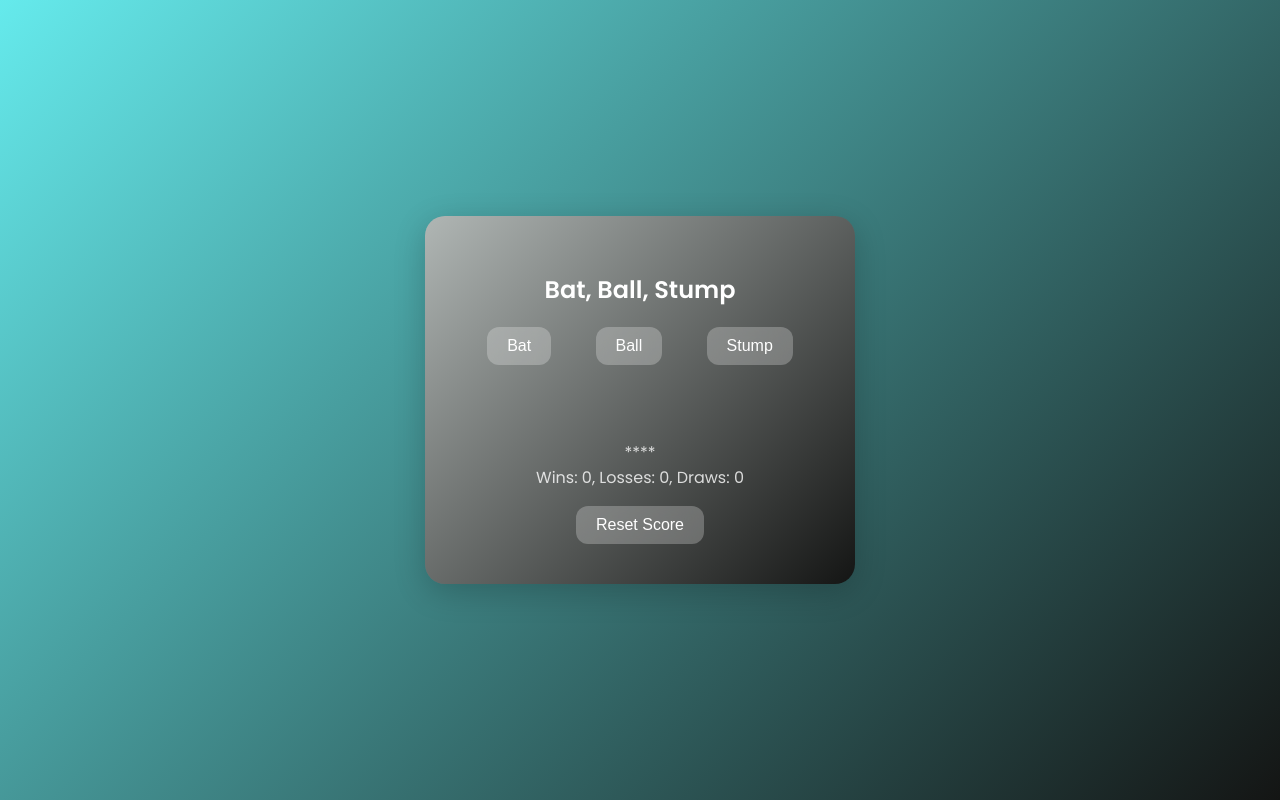
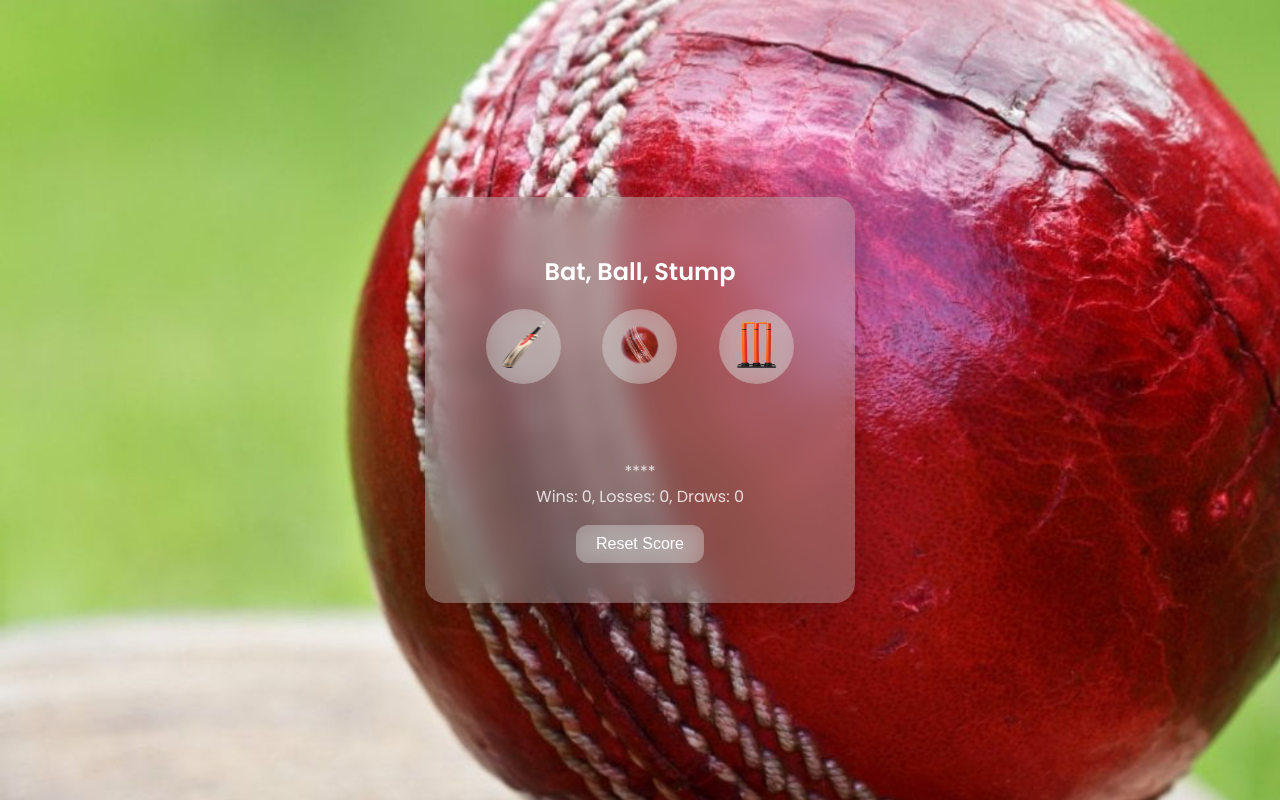
Before and after one commit to Turag9/Cricket_game, a plain HTML site: page index.html in a window 1280 px wide. Drawn offline with Linux system fonts and the light colour scheme.

Commit message:
anothor_commit

```diff
--- a/index.html
+++ b/index.html
@@ -11,9 +11,9 @@
     <div class="game-container">
         <h1>Bat, Ball, Stump</h1>
         <div class="buttons">
-            <button onclick="playGame('Bat')">Bat</button>
-            <button onclick="playGame('Ball')">Ball</button>
-            <button onclick="playGame('Stump')">Stump</button>
+            <button class="btn" onclick="playGame('Bat')"><img src="images/bat.png" alt="Bat-Image" class="imgs"></button>
+            <button class="btn" onclick="playGame('Ball')"><img src="images/ball.png" alt="Bat-Image" class="imgs"></button>
+            <button class="btn" onclick="playGame('Stump')"><img src="images/stump.png" alt="Bat-Image" class="imgs"></button>
         </div>
         <h2 id="result-text"></h2>
         <p id="score-text"></p>
--- a/style.css
+++ b/style.css
@@ -3,14 +3,19 @@ body {
     display: flex;
     justify-content: center;
     align-items: center;
-    background: linear-gradient(135deg, #65eaec, #141514);
+    background: linear-gradient(135deg, #262e2e, #141514);
+    background-image: url('images/bg.jpg');
+    background-size: cover;
+    background-position: contain;
+    background-repeat: no-repeat;
+    background-attachment: fixed;
     font-family: 'Poppins', sans-serif;
     color: #fff;
     margin: 0;
 }
 
 .game-container {
-   background: linear-gradient(135deg, #b0b6b4, #141514);
+    background: rgba(176, 182, 180, 0.4);
     border-radius: 20px;
     padding: 40px;
     text-align: center;
@@ -61,3 +66,13 @@ button:hover {
     margin-top: 10px;
     opacity: 0.8;
 }
+.btn{
+    border-radius: 50px;
+    height: 75px;
+    width: 75px;
+    padding: 5px;
+}
+.imgs{
+    width: 50px;
+    height: 50px;
+}
```
Also changed, not shown: images/ball.png (added), images/bat.png (added), images/bg.jpg (added), images/stump.png (added).
